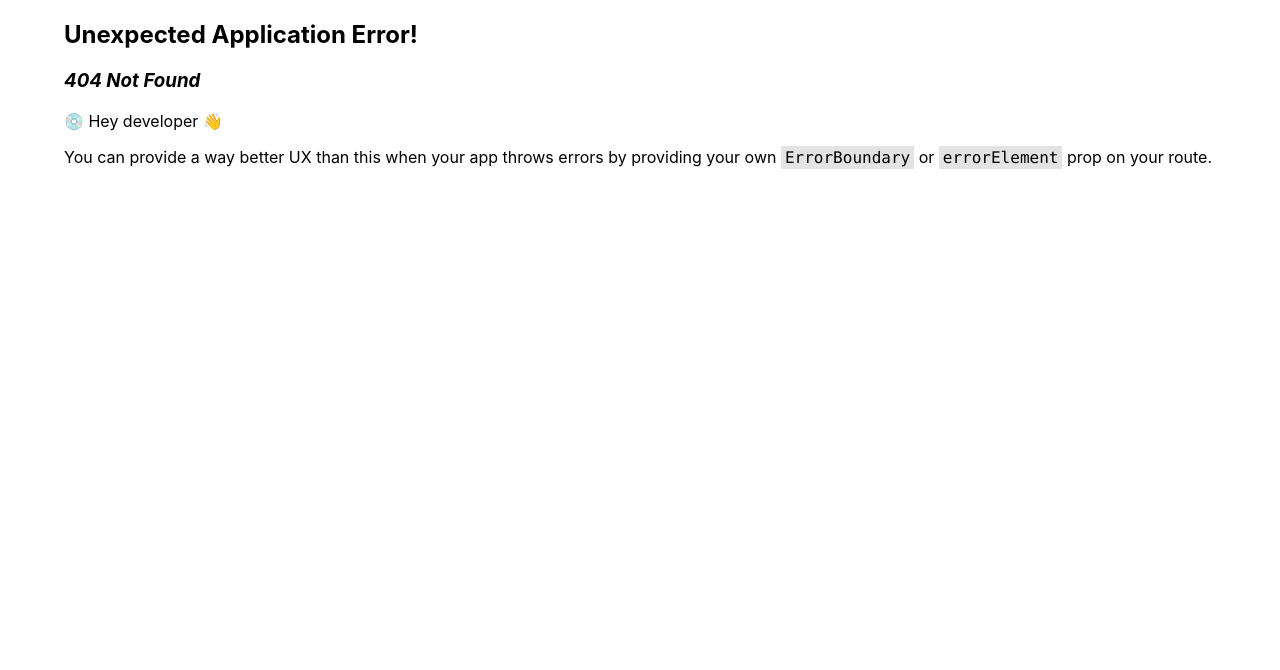
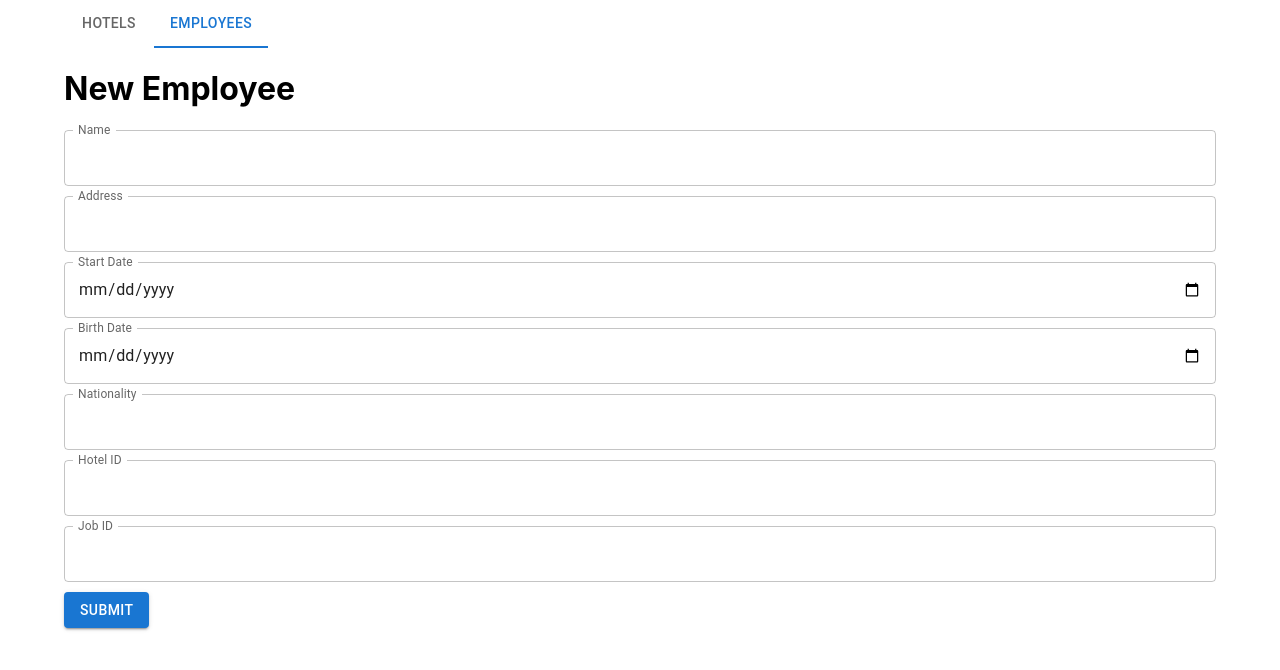
Before and after one commit to dragoshomner/modbd-fe, a React (Create React App) app: page /employees/new in a window 1280 px wide. Before the commit this address had no page. Shown: the top 670 px of the page. Built offline with nearby package versions, Linux system fonts and the light colour scheme.

Commit message:
add employee

```diff
--- /dev/null
+++ b/src/components/forms/EmployeeForm.js
@@ -0,0 +1,64 @@
+import React, { useEffect } from 'react';
+import { useForm } from 'react-hook-form';
+import Box from '@mui/material/Box';
+import Button from '@mui/material/Button';
+import CustomInput from './custom/CustomInput';
+
+const EmployeeForm = ({data, onSubmit}) => {
+  const { register, handleSubmit, reset, formState: { errors } } = useForm({
+    defaultValues: data
+  });
+
+  useEffect(() => {
+    reset(data);
+  }, [data]);
+
+  return (
+    <Box component="form" onSubmit={handleSubmit(onSubmit)}>
+      <CustomInput
+        id="name"
+        label="Name"
+        hasError={Boolean(errors.name)}
+        register={register('name', {required: true})} />
+      <CustomInput
+        id="address"
+        label="Address"
+        hasError={Boolean(errors.address)}
+        register={register('address', {required: true})} />
+      <CustomInput
+        id="start_date"
+        label="Start Date"
+        type="date"
+        hasError={Boolean(errors.start_date)}
+        register={register('start_date', {required: true})} />
+      <CustomInput
+        id="birth_date"
+        label="Birth Date"
+        type="date"
+        hasError={Boolean(errors.birth_date)}
+        register={register('birth_date', {required: true})} />
+      <CustomInput
+        id="nationality"
+        label="Nationality"
+        hasError={Boolean(errors.nationality)}
+        register={register('nationality', {required: true})} />
+      <CustomInput
+        id="hotel_id"
+        label="Hotel ID"
+        type="number"
+        hasError={Boolean(errors.hotel_id)}
+        register={register('hotel_id', {required: true})} />
+      <CustomInput
+        id="job_id"
+        label="Job ID"
+        type="number"
+        hasError={Boolean(errors.job_id )}
+        register={register('job_id', {required: true})} />
+      <Button type="submit" variant="contained" color="primary">
+        Submit
+      </Button>
+    </Box>
+  );
+};
+
+export default EmployeeForm;
--- a/src/components/forms/HotelForm.js
+++ b/src/components/forms/HotelForm.js
@@ -27,7 +27,6 @@ const HotelForm = ({data, onSubmit}) => {
         register={register('description', {required: true})} />
       <CustomInput
         id="rating"
-        type="number"
         label="Rating"
         hasError={Boolean(errors.rating)}
         register={register('rating', {required: true})} />
--- a/src/components/forms/custom/CustomInput.js
+++ b/src/components/forms/custom/CustomInput.js
@@ -1,10 +1,11 @@
 import React, { forwardRef } from 'react';
 import TextField from '@mui/material/TextField';
 
-const CustomInput = forwardRef(({hasError, label, register, otherProps}, ref) => (
+const CustomInput = forwardRef(({hasError, label, type, register, otherProps}, ref) => (
   <TextField
     label={label}
     ref={ref}
+    type={type ? type : 'text'}
     variant="outlined"
     fullWidth
     style={{ marginBottom: 10 }}
--- /dev/null
+++ b/src/components/tables/EmployeesTable.js
@@ -0,0 +1,56 @@
+import React from 'react';
+import { Link } from 'react-router-dom';
+import Table from '@mui/material/Table';
+import TableBody from '@mui/material/TableBody';
+import TableCell from '@mui/material/TableCell';
+import TableContainer from '@mui/material/TableContainer';
+import TableHead from '@mui/material/TableHead';
+import TableRow from '@mui/material/TableRow';
+import Paper from '@mui/material/Paper';
+import Button from '@mui/material/Button';
+
+export const EmployeesTable = ({ rows }) => {
+  return (
+    <TableContainer component={Paper}>
+      <Table sx={{ minWidth: 650 }} aria-label="simple table">
+        <TableHead>
+          <TableRow>
+            <TableCell>Id</TableCell>
+            <TableCell>Name</TableCell>
+            <TableCell>Address</TableCell>
+            <TableCell>Start Date</TableCell>
+            <TableCell>Birth Date</TableCell>
+            <TableCell>Nationality</TableCell>
+            <TableCell>Hotel Id</TableCell>
+            <TableCell>Job Id</TableCell>
+            <TableCell></TableCell>
+          </TableRow>
+        </TableHead>
+        <TableBody>
+          {rows.map((row) => (
+            <TableRow
+              key={row.id}
+              sx={{ '&:last-child td, &:last-child th': { border: 0 } }}
+            >
+              <TableCell component="th" scope="row">
+                {row.id}
+              </TableCell>
+              <TableCell>{row.name}</TableCell>
+              <TableCell>{row.address}</TableCell>
+              <TableCell>{row.start_date}</TableCell>
+              <TableCell>{row.birth_date}</TableCell>
+              <TableCell>{row.nationality}</TableCell>
+              <TableCell>{row.hotel_id}</TableCell>
+              <TableCell>{row.job_id}</TableCell>
+              <TableCell>
+                <Button variant="contained" component={Link} to={`/employees/${row.id}`}>
+                  Edit
+                </Button>
+              </TableCell>
+            </TableRow>
+          ))}
+        </TableBody>
+      </Table>
+    </TableContainer>
+  );
+};
--- /dev/null
+++ b/src/pages/employees/EditEmployee.js
@@ -0,0 +1,25 @@
+import React, { useEffect, useState } from 'react';
+import { useParams } from 'react-router-dom';
+import EmployeeForm from '../../components/forms/EmployeeForm';
+import { rows } from '../../__mocks__/employees.mock';
+
+export const EditEmployee = () => {
+  const [data, setData] = useState({});
+  const params = useParams();
+
+  useEffect(() => {
+    const myDataRaw = rows.find(row => row.id === Number(params.id));
+    // eslint-disable-next-line no-unused-vars
+    const { id, ...myData } = myDataRaw;
+    setData(myData);
+  }, []);
+
+  const onSubmit = data => console.log('Edit data', data);
+
+  return (
+    <>
+        <h1>Edit </h1>
+        <EmployeeForm data={data} onSubmit={onSubmit} />
+    </>
+  );
+};
--- a/src/pages/employees/EmployeesList.js
+++ b/src/pages/employees/EmployeesList.js
@@ -1,5 +1,20 @@
 import React from 'react';
+import { Link } from 'react-router-dom';
+import Button from '@mui/material/Button';
+import { EmployeesTable } from '../../components/tables/EmployeesTable.js';
+import { rows } from '../../__mocks__/employees.mock';
 
 export const EmployeesList = () => {
-  return <div>Employees List</div>;
+  return (
+    <>
+      <Button
+        variant="contained"
+        component={Link}
+        to={'/employees/new'}
+        style={{marginBottom: 10}}>
+          Create
+      </Button>
+      <EmployeesTable rows={rows} />
+    </>
+  );
 };
--- /dev/null
+++ b/src/pages/employees/NewEmployee.js
@@ -0,0 +1,13 @@
+import React from 'react';
+import EmployeeForm from '../../components/forms/EmployeeForm';
+
+export const NewEmployee = () => {
+  const onSubmit = data => console.log('New data', data);
+
+  return (
+    <>
+        <h1>New Employee</h1>
+        <EmployeeForm onSubmit={onSubmit} />
+    </>
+  );
+};
--- a/src/pages/employees/index.js
+++ b/src/pages/employees/index.js
@@ -1 +1,3 @@
 export { EmployeesList } from './EmployeesList';
+export { EditEmployee } from './EditEmployee';
+export { NewEmployee } from './NewEmployee';
```
Also changed, not shown: src/components/navigation/router.js (+17 -2 lines), 1 other file (tests, documents, lock files or other folders).
